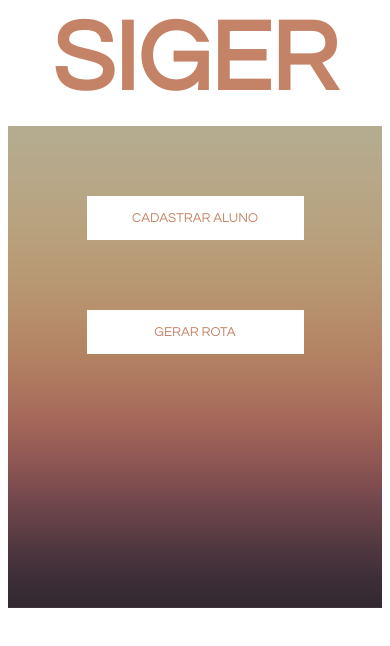
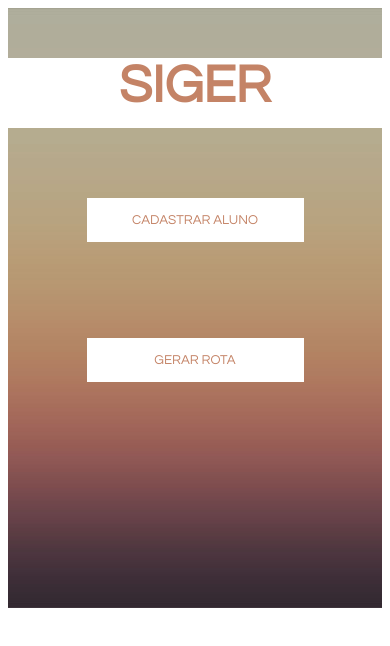
Before and after one commit to DukeOmni/SIGERA-SI-2017.1-CS, a plain HTML site: page src/main/webapp/index.html in a window 390 px wide. Drawn offline with Linux system fonts and the light colour scheme; files whose address does not match are found by name.

Commit message:
Alterações finais no css da primeira página.

```diff
--- a/src/main/webapp/styles/styles.css
+++ b/src/main/webapp/styles/styles.css
@@ -1,14 +1,14 @@
-
-
 
 html{
     font-family: "Century Gothic", sans-serif;
     height: 100%;
 }
 .container{
-    height: 100%;
+    height: 60%;
     background-image: url("bg.jpg");
     background-repeat: repeat-x;
+    padding-top: 195px;
+    /* padding-bottom: 13px; */
 }
 .containerTopo{
     margin: 0 auto;
@@ -22,7 +22,8 @@ html{
     padding: 15px;
     width: 32%;
     margin: 0 auto;
-    margin-top: 106px;
+    /* margin-top: 106px; */
+    margin-bottom: 96px;
 }
 h1 {
     margin: 0 auto;
@@ -51,6 +52,10 @@ a, a:link, a:visited, a:hover, a:active{
 @media(max-width: 1024px){
     .container{
         height: 100%;
+        padding-top: 50px;
+    }
+    h1{
+        font-size: 40pt;
     }
     .botaoHome{
         margin-top: 70px;
```
